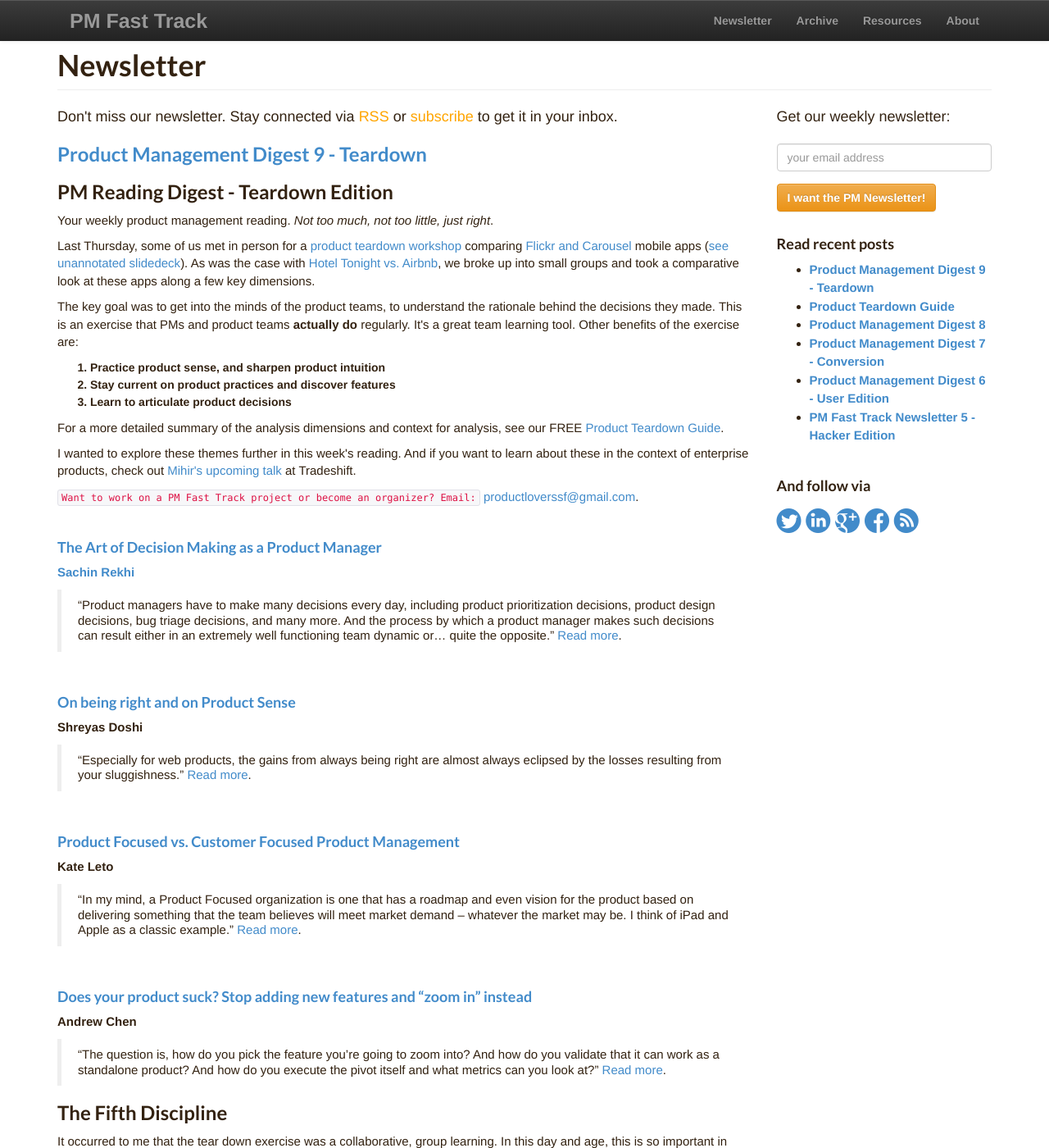
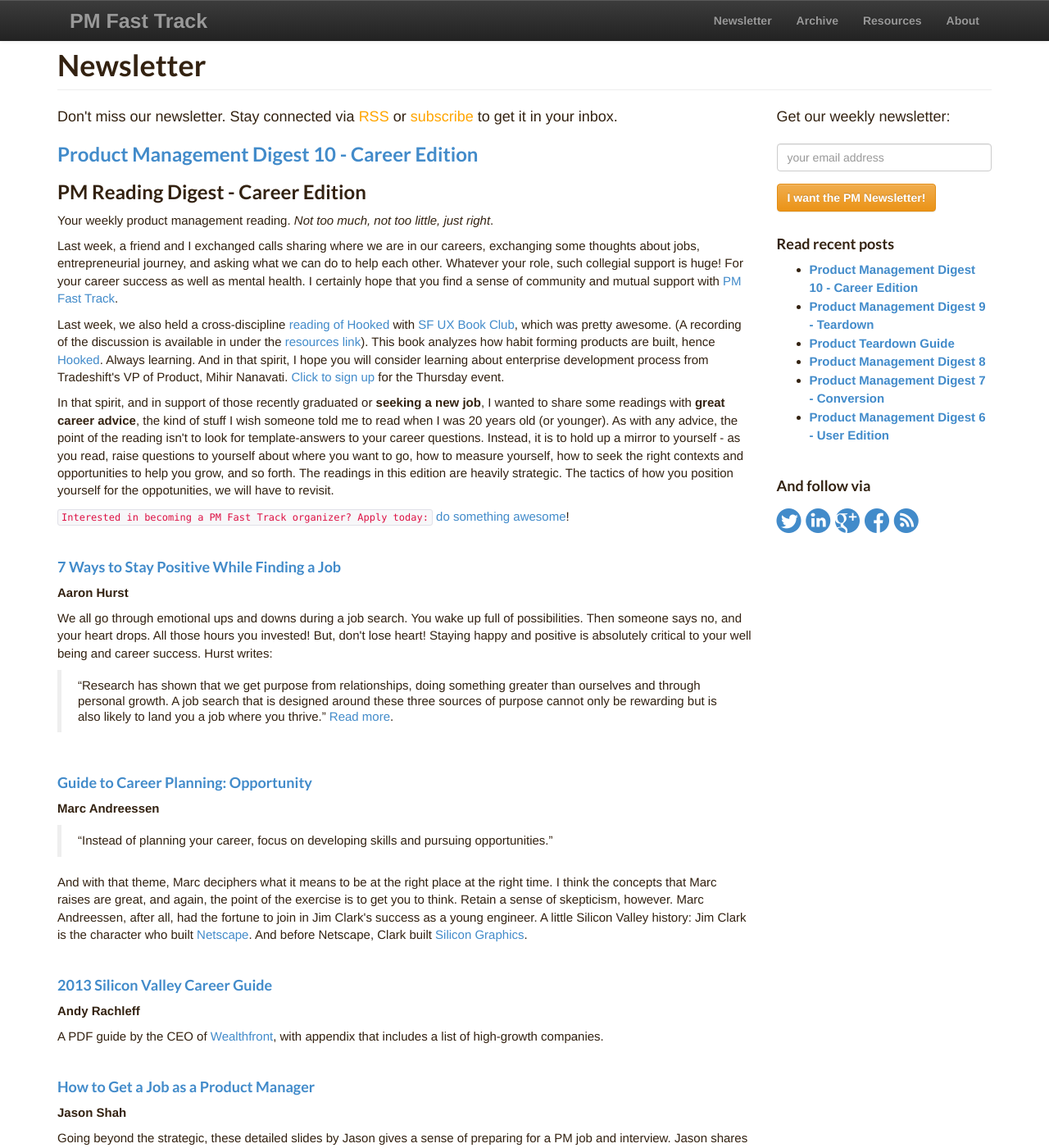
Before and after one commit to productmanagers/productmanagers.github.io, a Jekyll site: the page built from blog/index.html, in a window 1280 px wide and 1400 px high. Shown: the whole window at 82% size. Built offline with Jekyll 4.4.1, drawn with Linux system fonts in a browser that asks for light colours; nearby versions of some CDN libraries; comment, search, counter and statistics services are not loaded; some of the changed text lies outside the part shown.

Commit message:
June 9 post

```diff
--- a/_includes/_reading.html
+++ b/_includes/_reading.html
@@ -35,9 +35,9 @@
     <a target="out" href="http://www.amazon.com/gp/product/B0026OR2NQ/ref=as_li_tl?ie=UTF8&camp=1789&creative=390957&creativeASIN=B0026OR2NQ&linkCode=as2&tag=pmft-20&linkId=SREFUY7GK2IK3Q34"><img border="0" src="http://ws-na.amazon-adsystem.com/widgets/q?_encoding=UTF8&ASIN=B0026OR2NQ&Format=_SL110_&ID=AsinImage&MarketPlace=US&ServiceVersion=20070822&WS=1&tag=pmft-20" ></a><img src="http://ir-na.amazon-adsystem.com/e/ir?t=pmft-20&l=as2&o=1&a=B0026OR2NQ" width="1" height="1" border="0" alt="" style="border:none !important; margin:0px !important;" />
     <p>Paul Graham</p>
   </div>
+
   <div class="col-lg-3 col-sm-5"><!-- book 6 -->
-    <p><strong><a href="http://www.amazon.com/gp/product/0385517254/ref=as_li_tl?ie=UTF8&camp=1789&creative=390957&creativeASIN=0385517254&linkCode=as2&tag=pmft-20&linkId=VM4RSPZS46TPIXMR">The Fifth Discipline</a><img src="http://ir-na.amazon-adsystem.com/e/ir?t=pmft-20&l=as2&o=1&a=0385517254" width="1" height="1" border="0" alt="" style="border:none !important; margin:0px !important;" />
-</strong></p>
+    <p><strong><a href="http://www.amazon.com/gp/product/0385517254/ref=as_li_tl?ie=UTF8&camp=1789&creative=390957&creativeASIN=0385517254&linkCode=as2&tag=pmft-20&linkId=VM4RSPZS46TPIXMR">The Fifth Discipline</a><img src="http://ir-na.amazon-adsystem.com/e/ir?t=pmft-20&l=as2&o=1&a=0385517254" width="1" height="1" border="0" alt="" style="border:none !important; margin:0px !important;" /></strong></p>
     <p><small>The Art & Practice of The Learning Organization</small></p>
     <a href="http://www.amazon.com/gp/product/0385517254/ref=as_li_tl?ie=UTF8&camp=1789&creative=390957&creativeASIN=0385517254&linkCode=as2&tag=pmft-20&linkId=VM4RSPZS46TPIXMR"><img border="0" src="http://ws-na.amazon-adsystem.com/widgets/q?_encoding=UTF8&ASIN=0385517254&Format=_SL110_&ID=AsinImage&MarketPlace=US&ServiceVersion=20070822&WS=1&tag=pmft-20" ></a><img src="http://ir-na.amazon-adsystem.com/e/ir?t=pmft-20&l=as2&o=1&a=0385517254" width="1" height="1" border="0" alt="" style="border:none !important; margin:0px !important;" />
     <p>Peter Senge</p>
--- /dev/null
+++ b/blog/_posts/2014-06-09-weekly10.md
@@ -0,0 +1,70 @@
+---
+layout: post
+title: "Product Management Digest 10 - Career Edition"
+description: ""
+permalink: newsletter/pmfasttrack-2014_06-09
+category: newsletter
+tags: [product, product management]
+author: <a target="out" href="http://dklounge.github.io">David Kim</a>
+---
+{% include setup %}
+
+###PM Reading Digest - Career Edition
+Your weekly product management reading. _Not too much, not too little, just right_.
+
+Last week, a friend and I exchanged calls sharing where we are in our careers, exchanging some thoughts about jobs, entrepreneurial journey, and asking what we can do to help each other.  Whatever your role, such collegial support is huge! For your career success as well as mental health.  I certainly hope that you find a sense of community and mutual support with [PM Fast Track](http://productmanagementfasttrack.com/pages/about.html).
+
+Last week, we also held a cross-discipline <a target="_" href="http://www.meetup.com/ProductManagementFastTrack/events/185249032/">reading of Hooked</a> with <a target="_" href="http://www.meetup.com/SF-UX-Book-Club/">SF UX Book Club</a>, which was pretty awesome.  (A recording of the discussion is available in under the [resources link]({{BASE_URL}}/resources/)). This book analyzes how habit forming products are built, hence <a target="_" href="http://www.amazon.com/gp/product/B00HJ4A43S/ref=as_li_ss_tl?ie=UTF8&camp=1789&creative=390957&creativeASIN=B00HJ4A43S&linkCode=as2&tag=pmft-20">Hooked</a>.  Always learning.  And in that spirit, I hope you will consider learning about enterprise development process from Tradeshift\'s VP of Product, Mihir Nanavati.  <a target="_" href="http://www.meetup.com/ProductManagementFastTrack/events/182734212/">Click to sign up</a> for the Thursday event.
+
+In that spirit, and in support of those recently graduated or __seeking a new job__, I wanted to share some readings with __great career advice__, the kind of stuff I wish someone told me to read when I was 20 years old (or younger).  As with any advice, the point of the reading isn\'t to look for template-answers to your career questions.  Instead, it is to hold up a mirror to yourself - as you read, raise questions to yourself about where you want to go, how to measure yourself, how to seek the right contexts and opportunities to help you grow, and so forth.  The readings in this edition are heavily strategic.  The tactics of how you position yourself for the oppotunities, we will have to revisit.
+
+`Interested in becoming a PM Fast Track organizer? Apply today:` <a target="_" href="http://goo.gl/PDWGRI">do something awesome</a>!
+
+<br />
+
+<h4><a target="out" href="https://www.linkedin.com/today/post/article/20140602135657-201849-8-ways-to-stay-while-finding-a-job?
+">7 Ways to Stay Positive While Finding a Job</a></h4>
+__Aaron Hurst__
+
+We all go through emotional ups and downs during a job search.  You wake up full of possibilities.  Then someone says no, and your heart drops.  All those hours you invested!  But, don\'t lose heart! Staying happy and positive is absolutely critical to your well being and career success.  Hurst writes:
+
+>"Research has shown that we get purpose from relationships, doing something greater than ourselves and through personal growth. A job search that is designed around these three sources of purpose cannot only be rewarding but is also likely to land you a job where you thrive." <a target="_" href="#">Read more</a>.
+>
+
+<br />
+<h4><a target="_" href="http://pmarchive.com/guide_to_career_planning_part1.html">Guide to Career Planning: Opportunity</a></h4>
+__Marc Andreessen__
+
+>"Instead of planning your career, focus on developing skills and pursuing opportunities."
+>
+
+And with that theme, Marc deciphers what it means to be at the right place at the right time.  I think the concepts that Marc raises are great, and again, the point of the exercise is to get you to think.  Retain a sense of skepticism, however.  Marc Andreessen, after all, had the fortune to join in Jim Clark\'s success as a young engineer.  A little Silicon Valley history: Jim Clark is the character who built <a target="_" href="http://en.wikipedia.org/wiki/Netscape">Netscape</a>.  And before Netscape, Clark built <a target="_" href="http://www.sgi.com/">Silicon Graphics</a>.
+
+<br />
+<h4><a target="_" href="https://info.wealthfront.com/SiliconValleyCareerGuide.html">2013 Silicon Valley Career Guide</a></h4>
+__Andy Rachleff__
+
+A PDF guide by the CEO of <a target="_" href="http://wealthfront.com">Wealthfront</a>, with appendix that includes a list of high-growth companies.
+
+<br />
+<h4><a target="_" href="http://www.slideshare.net/jasonshah1/getting-hired-productmanager-slides">How to Get a Job as a Product Manager</a></h4>
+__Jason Shah__
+
+Going beyond the strategic, these detailed slides by Jason gives a sense of preparing for a PM job and interview.  Jason shares these through various channels, including in-person talks and via his more comprehensive Udemy course.
+
+<br />
+What are you reading? Please <a target="out" href="http://goo.gl/9FFpkg">share</a> it with the community.
+
+###Upcoming Events
+__San Francisco__
+
+* June 10: <a target="_" href="http://www.meetup.com/SF-Product-Managers/events/186579272/">PM Drinks</a> at Southern Pacific Brewing.
+
+* June 12: <a target="_" href="http://www.meetup.com/ProductManagementFastTrack/events/182734212">New Enterprise Products at Tradeshift</a> - with Mihir Nanavati. ($20)
+
+* June 18: <a target="_" href="http://www.meetup.com/Product-Manager-Breakfast/events/177483622/">Product Manager Breakfast</a>.
+
+###Bonus Material
+* Practice: <a target="_" href="http://thepminterview.com/">Virtual PM Interview Practice</a> by the folks who brought you <a target="out" href="http://www.amazon.com/gp/product/B00ISYMUR6/ref=as_li_ss_tl?ie=UTF8&camp=1789&creative=390957&creativeASIN=B00ISYMUR6&linkCode=as2&tag=pmft-20">Cracking the PM Interview: Cracking the PM Interview</a>.
+
+And more under our [resources page]({{BASE_URL}}/resources/).
```
